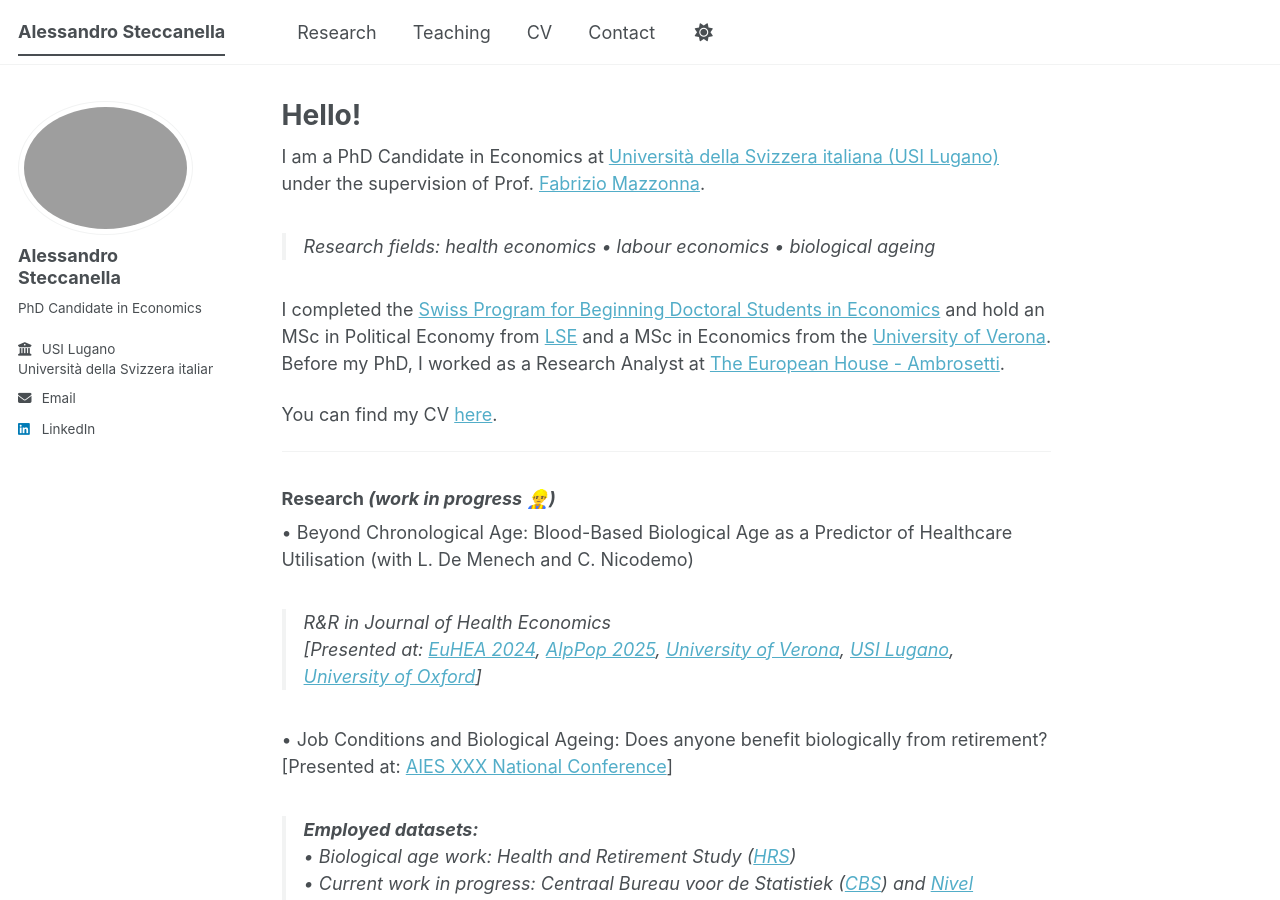
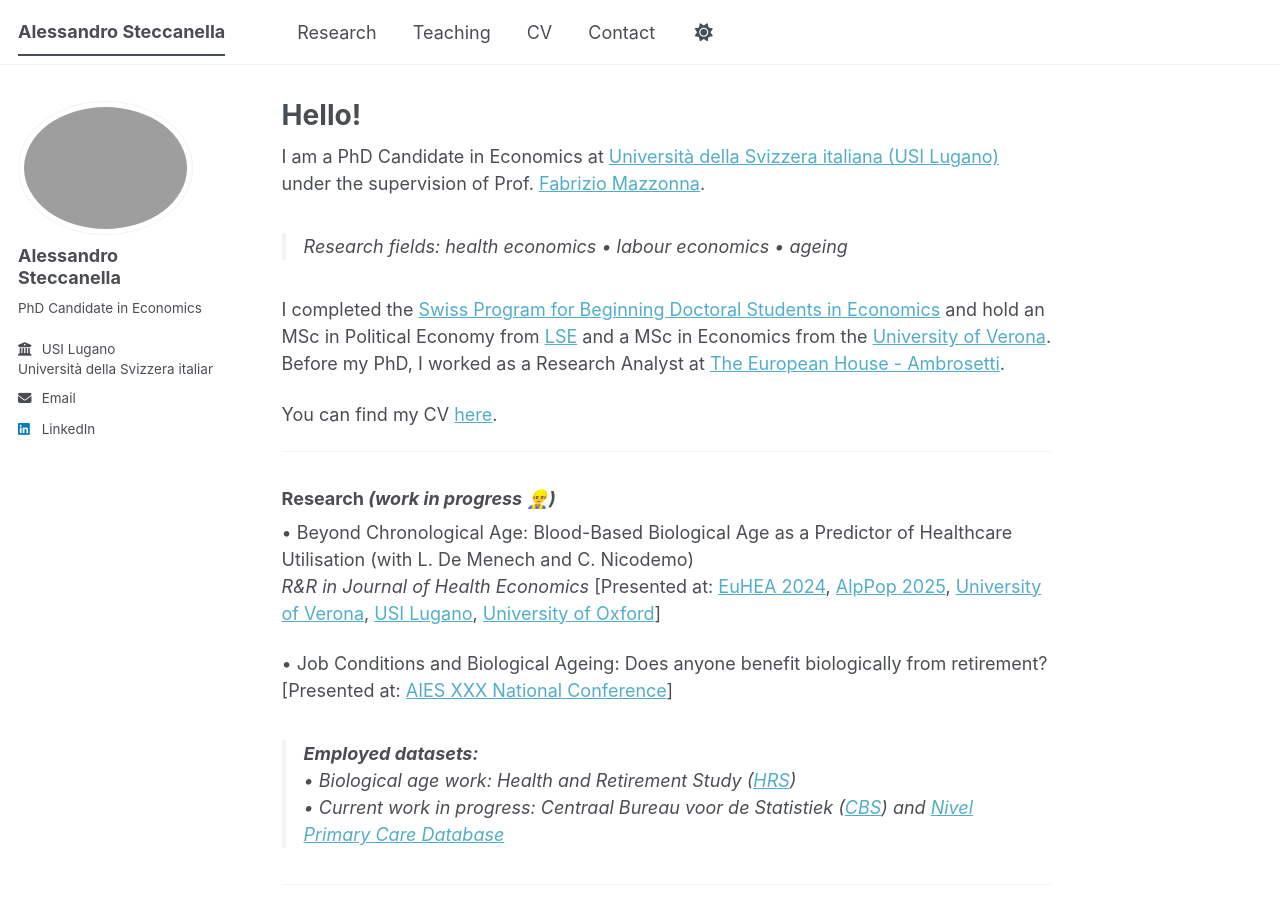
Before and after one commit to AlessandroSteccanella/alessandrosteccanella.github.io, a Jekyll site: the page built from _pages/about.md, in a window 1280 px wide and 900 px high. Built offline with Jekyll 4.4.1, drawn with Linux system fonts in a browser that asks for light colours; emoji names are drawn with the system emoji font; a script bundle is joined from its source files by our own code; library files that are not in the unit come from our copies.

Commit message:
Update about.md

```diff
--- a/_pages/about.md
+++ b/_pages/about.md
@@ -9,7 +9,7 @@
 
 I am a PhD Candidate in Economics at [Università della Svizzera italiana (USI Lugano)](https://www.usi.ch/) under the supervision of Prof. [Fabrizio Mazzonna](https://sites.google.com/site/fabriziomazzonna/home).
 
-> Research fields: health economics • labour economics • biological ageing
+> Research fields: health economics • labour economics • ageing
 
 I completed the [Swiss Program for Beginning Doctoral Students in Economics](https://www.szgerzensee.ch/) and hold an MSc in Political Economy from [LSE](https://www.lse.ac.uk/european-institute) and a MSc in Economics from the [University of Verona](https://www.dse.univr.it/?ent=home&page=dipartimento&lang=en). Before my PhD, I worked as a Research Analyst at [The European House - Ambrosetti](https://www.ambrosetti.eu/en/our-story/).
 
@@ -21,7 +21,7 @@
 
 
 • Beyond Chronological Age: Blood-Based Biological Age as a Predictor of Healthcare Utilisation (with L. De Menech and C. Nicodemo)<br>
->*R&R in Journal of Health Economics*<br> [Presented at: [EuHEA 2024](https://euhea.eu/welcome_conference_2024.html), [AlpPop 2025](https://dondena.unibocconi.eu/news-events/alp-pop-2025), [University of Verona](https://www.dse.univr.it/?ent=ciclosem&idC=136&lang=en), [USI Lugano](https://idep.usi.ch/seminars), [University of Oxford](https://www.phc.ox.ac.uk/events)]
+*R&R in Journal of Health Economics* [Presented at: [EuHEA 2024](https://euhea.eu/welcome_conference_2024.html), [AlpPop 2025](https://dondena.unibocconi.eu/news-events/alp-pop-2025), [University of Verona](https://www.dse.univr.it/?ent=ciclosem&idC=136&lang=en), [USI Lugano](https://idep.usi.ch/seminars), [University of Oxford](https://www.phc.ox.ac.uk/events)]
 
 • Job Conditions and Biological Ageing: Does anyone benefit biologically from retirement?<br>
 [Presented at: [AIES XXX National Conference](https://www.aiesweb.it/xxx-national-conference/)]
```
